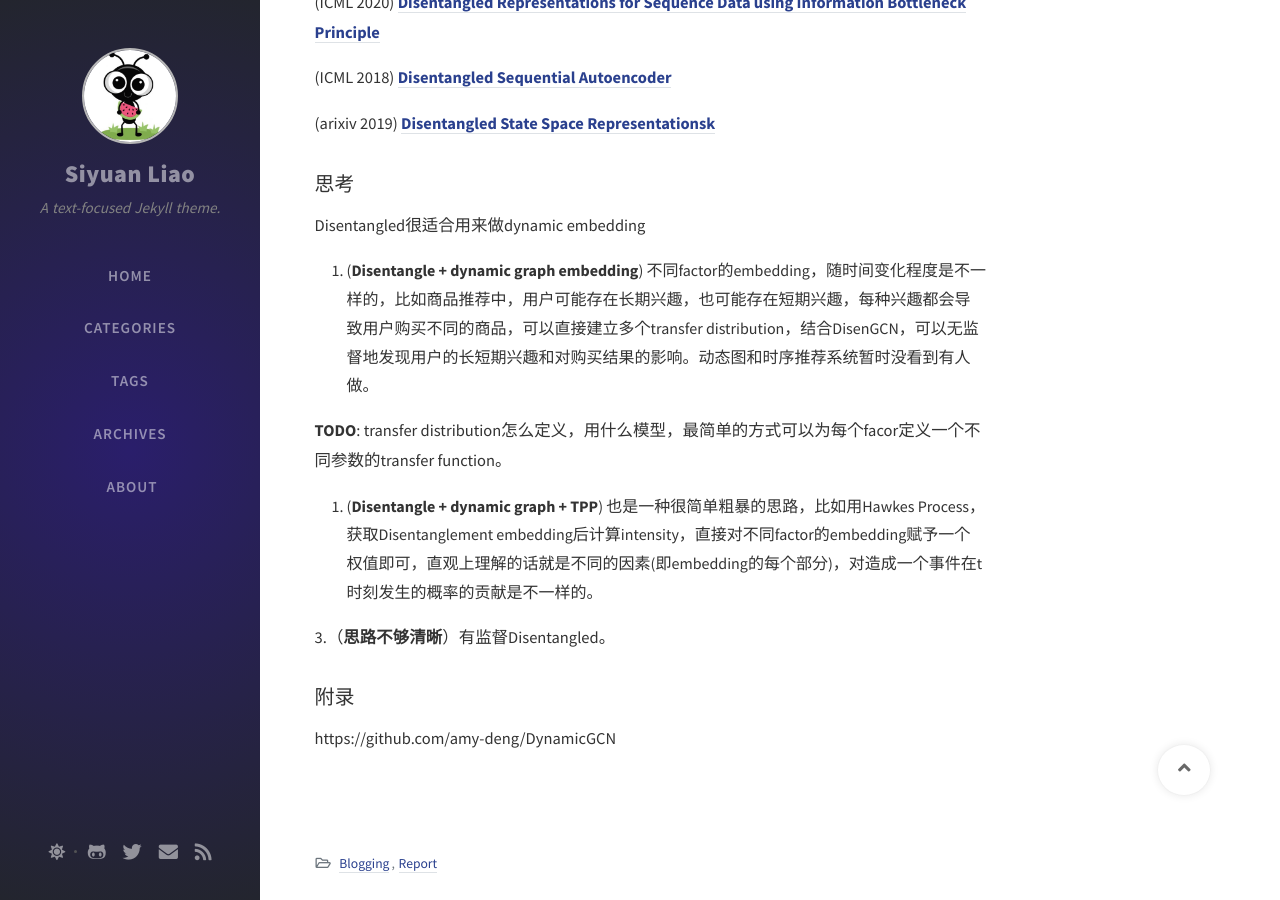
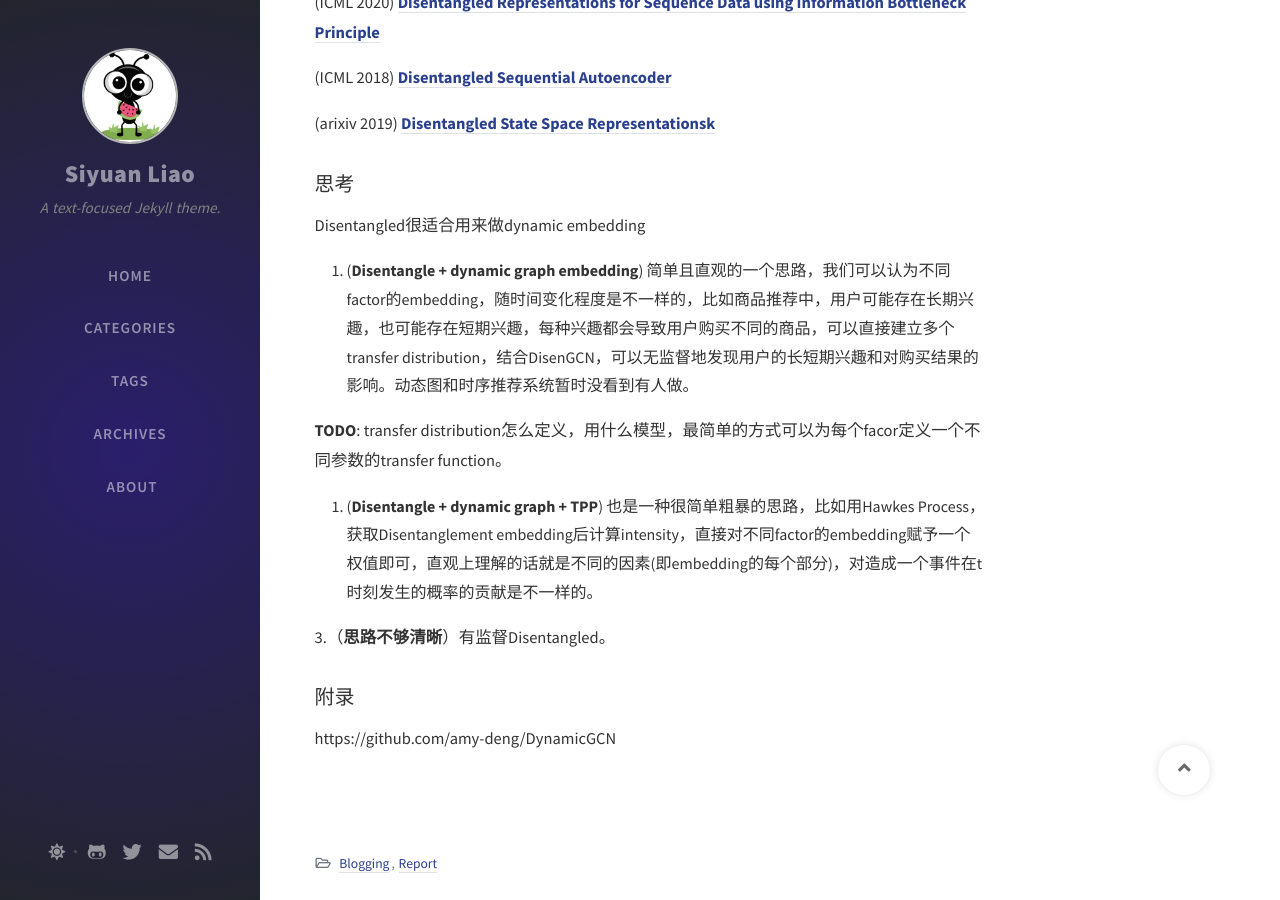
Before and after one commit to SeanLiaoy/seanliaoy.github.io, a Jekyll site: the page built from _posts/2020-10-04-disentangled.md, in a window 1280 px wide and 900 px high, scrolled down 1792 px. Built offline with Jekyll 4.4.1, drawn with Linux system fonts in a browser that asks for light colours; nearby versions of some CDN libraries; comment, search, counter and statistics services are not loaded.

Commit message:
修改文件: _posts/2020-10-04-disentangled.md

```diff
--- a/_posts/2020-10-04-disentangled.md
+++ b/_posts/2020-10-04-disentangled.md
@@ -76,7 +76,7 @@ $$ \mathbf{y}_u = [ c_1, c_2, ..., c_K ] $$
 
 Disentangled很适合用来做dynamic embedding
 
-1.  (**Disentangle + dynamic graph embedding**) 不同factor的embedding，随时间变化程度是不一样的，比如商品推荐中，用户可能存在长期兴趣，也可能存在短期兴趣，每种兴趣都会导致用户购买不同的商品，可以直接建立多个transfer distribution，结合DisenGCN，可以无监督地发现用户的长短期兴趣和对购买结果的影响。动态图和时序推荐系统暂时没看到有人做。
+1.  (**Disentangle + dynamic graph embedding**) 简单且直观的一个思路，我们可以认为不同factor的embedding，随时间变化程度是不一样的，比如商品推荐中，用户可能存在长期兴趣，也可能存在短期兴趣，每种兴趣都会导致用户购买不同的商品，可以直接建立多个transfer distribution，结合DisenGCN，可以无监督地发现用户的长短期兴趣和对购买结果的影响。动态图和时序推荐系统暂时没看到有人做。
 
 **TODO**: transfer distribution怎么定义，用什么模型，最简单的方式可以为每个facor定义一个不同参数的transfer function。
 
```
